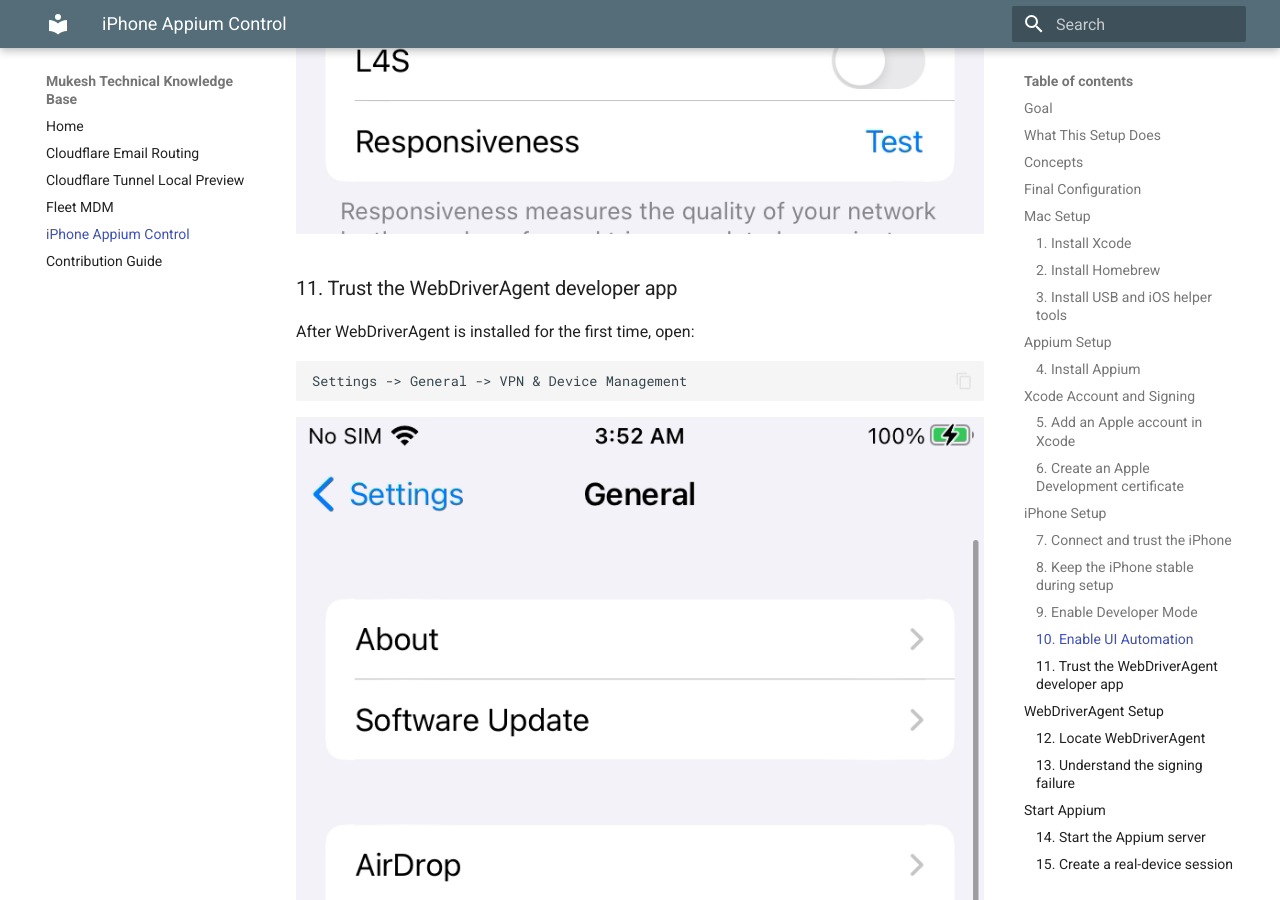
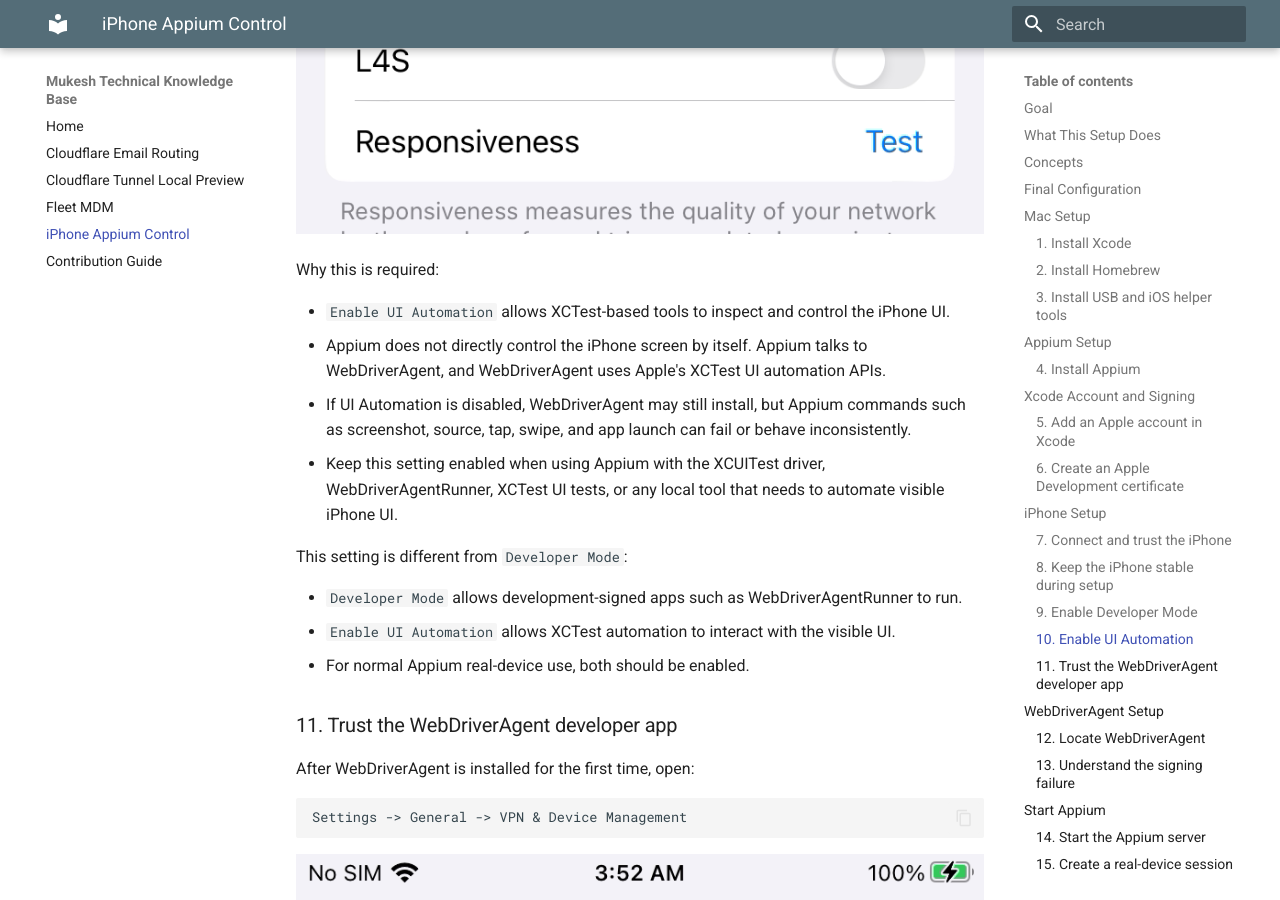
Before and after one commit to junocastiel/saashq-knowledge, an MkDocs documentation site: the page built from docs/ios-real-device-appium-control.md, in a window 1280 px wide and 900 px high, scrolled down 15215 px. Built offline with MkDocs 1.6.1 and Material for MkDocs 9.7.7, drawn with Linux system fonts in a browser that asks for light colours.

Commit message:
Explain iPhone UI Automation setting

````diff
--- a/docs/ios-real-device-appium-control.md
+++ b/docs/ios-real-device-appium-control.md
@@ -387,6 +387,19 @@
 ```
 
 ![iPhone Developer settings showing Enable UI Automation](assets/ios-real-device-appium-control/iphone-developer-ui-automation.png)
+
+Why this is required:
+
+- `Enable UI Automation` allows XCTest-based tools to inspect and control the iPhone UI.
+- Appium does not directly control the iPhone screen by itself. Appium talks to WebDriverAgent, and WebDriverAgent uses Apple's XCTest UI automation APIs.
+- If UI Automation is disabled, WebDriverAgent may still install, but Appium commands such as screenshot, source, tap, swipe, and app launch can fail or behave inconsistently.
+- Keep this setting enabled when using Appium with the XCUITest driver, WebDriverAgentRunner, XCTest UI tests, or any local tool that needs to automate visible iPhone UI.
+
+This setting is different from `Developer Mode`:
+
+- `Developer Mode` allows development-signed apps such as WebDriverAgentRunner to run.
+- `Enable UI Automation` allows XCTest automation to interact with the visible UI.
+- For normal Appium real-device use, both should be enabled.
 
 ### 11. Trust the WebDriverAgent developer app
 
````
